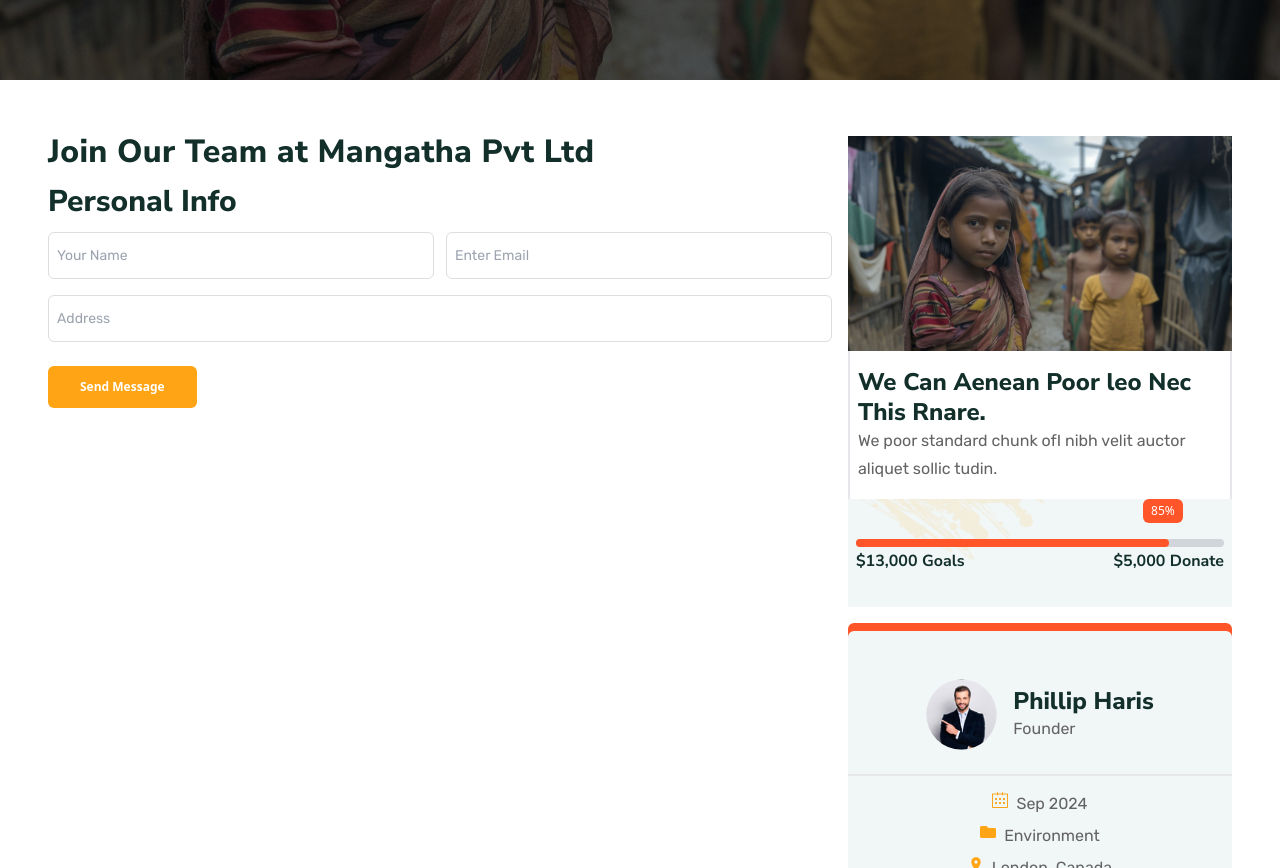
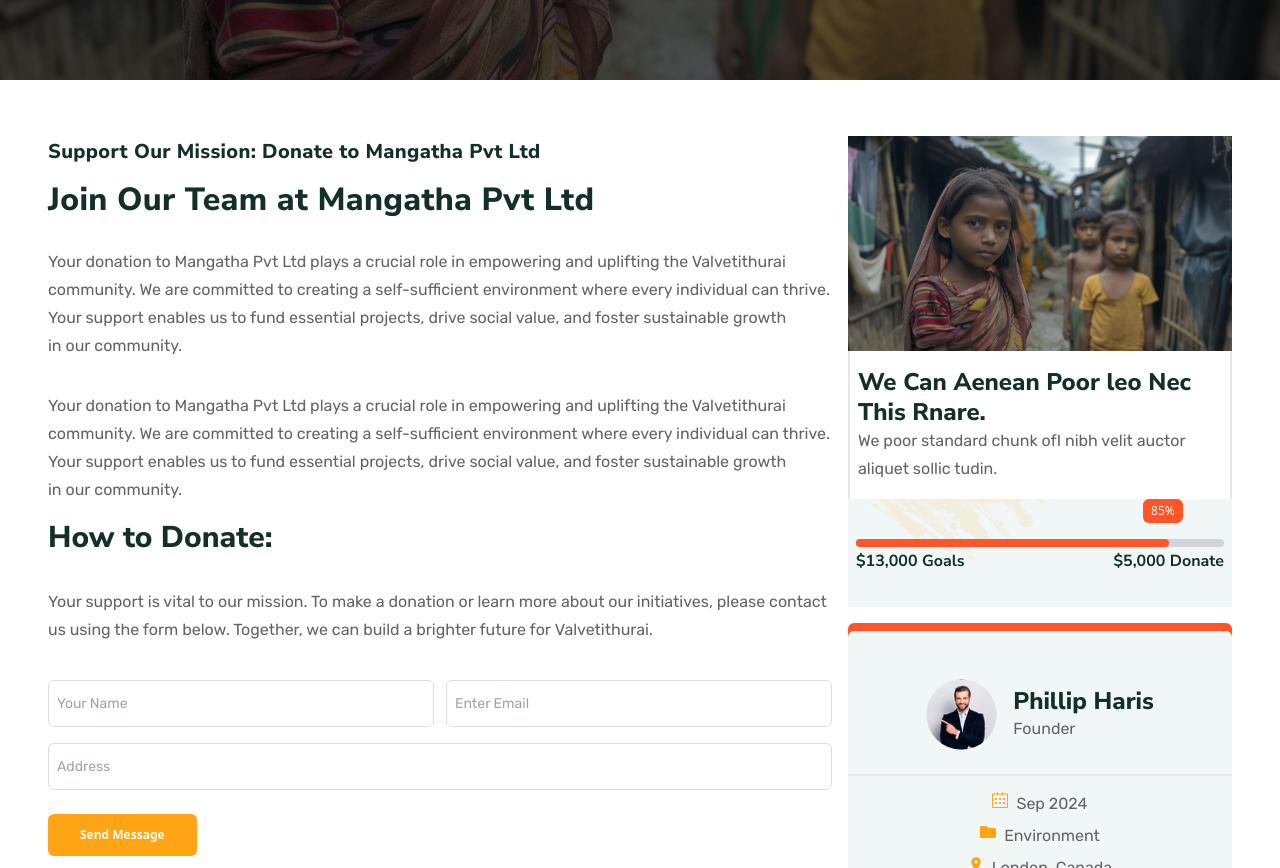
Before and after one commit to MrbadMiro/Care, a React (Vite) app: page /donate in a window 1280 px wide. Shown: the part 560-1428 px from the top of the page. Built offline with nearby package versions, Linux system fonts and the light colour scheme; what tailwindcss-animatecss, tailwindcss-debug-screens would draw is missing.

Commit message:
Hero Section

```diff
--- a/src/Data.js
+++ b/src/Data.js
@@ -44,6 +44,7 @@ export const navLinks = [
 
 	{
 		title: "Career",
+		to: "Careerr",
 		// to: "/career/volunteer",
 		submenu: [
 			{
--- a/src/components/Donate_now/Donate_form.jsx
+++ b/src/components/Donate_now/Donate_form.jsx
@@ -32,16 +32,49 @@ const Donate_form = () => {
 							</p>
 						</div>
 					</div> */}
-					<div className="flex   4">
-						<p className="font-nunito font-extrabold text-[#122f2A] text-[32px] leading-[32px] tracking-[0.33px]">Join Our Team at Mangatha Pvt Ltd</p>
+					<div className="flex   mb-4">
+						<p className="font-nunito font-extrabold text-[#122f2A] text-[20px] leading-[32px] tracking-[0.33px]">
+							Support Our Mission: Donate to Mangatha Pvt Ltd
+						</p>
+					</div>
+					<div className="flex   ">
+						<p className="font-nunito font-extrabold text-[#122f2A] text-[32px] leading-[32px] tracking-[0.33px]">
+							Join Our Team at Mangatha Pvt Ltd
+						</p>
+					</div>
+					<div className="flex   ">
+						<p className="flex gap-2 font-rubik font-normal text-[#636363]  text-[16px] leading-[28px] mt-8">
+							Your donation to Mangatha Pvt Ltd plays a crucial role in
+							empowering and uplifting the Valvetithurai community. We are
+							committed to creating a self-sufficient environment where every
+							individual can thrive. Your support enables us to fund essential
+							projects, drive social value, and foster sustainable growth
+							in our community.
+						</p>
+					</div>
+					<div className="flex   ">
+						<p className="flex gap-2 font-rubik font-normal text-[#636363]  text-[16px] leading-[28px] mt-8">
+							Your donation to Mangatha Pvt Ltd plays a crucial role in
+							empowering and uplifting the Valvetithurai community. We are
+							committed to creating a self-sufficient environment where every
+							individual can thrive. Your support enables us to fund essential
+							projects, drive social value, and foster sustainable growth
+							in our community.
+						</p>
 					</div>
 
 					<div className="flex flex-col mt-4">
 						<div className="flex">
 							<p className="font-nunito text-[30px] leading-[36px] font-extrabold text-green2">
-								Personal Info
+							How to Donate:
+
 							</p>
 						</div>
+						<div className="flex   ">
+						<p className="flex gap-2 font-rubik font-normal text-[#636363]  text-[16px] leading-[28px] mt-8 mb-6">
+						Your support is vital to our mission. To make a donation or learn more about our initiatives, please contact us using the form below. Together, we can build a brighter future for Valvetithurai.
+						</p>
+					</div>
 						<div className="flex flex-col my-3">
 							<div className="grid md:grid-cols-2 gap-3">
 								<input
@@ -68,7 +101,7 @@ const Donate_form = () => {
 									required
 								/>
 							</div>
-                            <div className="w-full flex fle-col mt-2">
+							<div className="w-full flex fle-col mt-2">
 								<button
 									className="overflow mt-4 bg-[#FFA415] rounded-md group relative overflow-hidden text-[12px] text-white px-8 py-3 before:absolute before:top-0 before:-left-full before:h-full before:w-full before:bg-[#ff5f35] before:transition-transform before:duration-500 hover:before:translate-x-full"
 									type="submit">
@@ -79,7 +112,6 @@ const Donate_form = () => {
 							</div>
 						</div>
 					</div>
-
 				</div>
 
 				{/* div2 */}
--- a/src/components/Home/Home_About.jsx
+++ b/src/components/Home/Home_About.jsx
@@ -32,7 +32,7 @@ const Home_About = () => {
 						}}
 						src={About_mimg}
 						alt=""
-						className=" object-cover w-full h-[598px] rounded-[30px]  "
+						className=" object-cover w-full h-[690px] rounded-[30px]  "
 					/>
 
 					<div className="hidden md:flex absolute border-10 border-white top-[80px] animate-bounce-slow -left-[4px]">
--- a/src/components/Home/Progress.jsx
+++ b/src/components/Home/Progress.jsx
@@ -34,7 +34,7 @@ const Progress = () => {
 							<img
 								src={Progress_icon1}
 								alt=""
-								className=" md:w-[60px] md:h-[60px] w-[40px] h-[40px]"
+								className=" md:w-[60px] md:h-[60px] w-[40px] h-[40px] "
 							/>
 							<div className="flex flex-col gap-[9px]">
 								<p className="font-nunito font-extrabold text-[#122F2A] text-[20px] md:text-[24px] leading-[24px] md:leading-[28.8px]">
@@ -55,7 +55,7 @@ const Progress = () => {
 					</div>
 					<div className="  flex items-center justify-center  absolute    left-1/2 transform -translate-x-1/2 -bottom-5   w-[calc(100%-30px)] md:w-[calc(100%-30px)]">
 						<div className="flex items-center justify-center bg-[#1EA8DF] rounded-full w-[42px] h-[42px]">
-							<img src={Progress_Arrow_img} alt="" className=" " />
+							<img src={Progress_Arrow_img} alt="" className=" hover:-rotate-[45] " />
 						</div>
 					</div>
 				</div>
```
